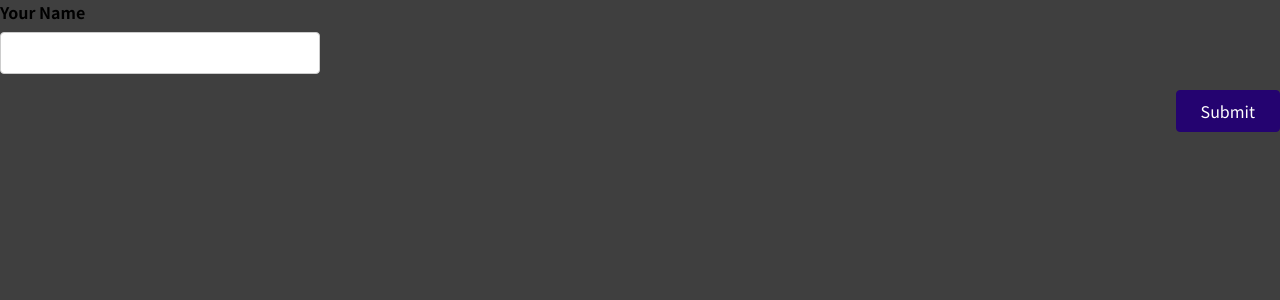
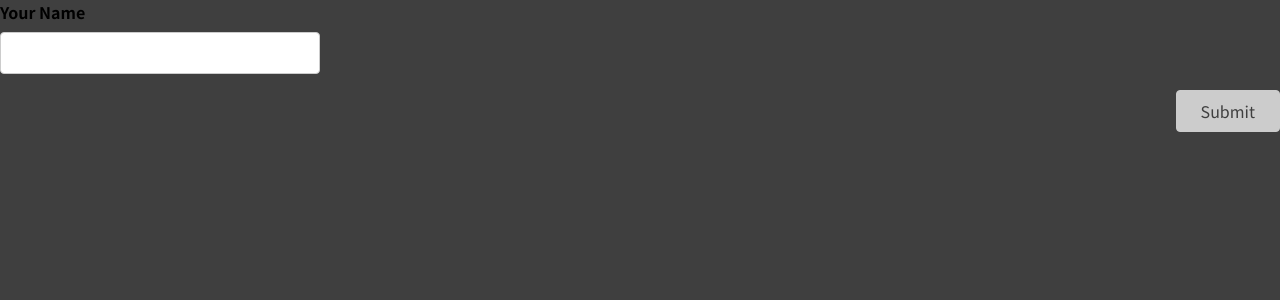
Before and after one commit to Shane-McDonald33/practice-forms, a React (Create React App) app: page / in a window 1280 px wide. Shown: the top 300 px of the page. Built offline with nearby package versions, Linux system fonts and the light colour scheme.

Commit message:
trimmed the code and added deeper validation

```diff
--- a/src/Components/SimpleInput.jsx
+++ b/src/Components/SimpleInput.jsx
@@ -5,49 +5,69 @@ import React, {useState, useEffect} from "react";
 const SimpleInput = (props) => {
     //const nameInputRef = useRef();
     const [enteredName, setEnteredName] = useState('');
-    const [enteredNameIsValid, setEnteredNameIsValid] = useState(false);
+    //const [enteredNameIsValid, setEnteredNameIsValid] = useState(false); //got rid of this state bc we don't need an extra validation state for inputing a name field,
     const [enteredNameTouched, setEnteredNameTouched] = useState(false);
+    const [formIsValid, setFormIsValid] = useState();
 
-    useEffect(() => {
+    // useEffect(() => { // tracks the effect happening on the state and returns a statement to the console, need better explanation for this code, however, in this case it was not needed
+    //     if (enteredNameIsValid) {
+    //         console.log('Name Is Valid')
+    //     }
+    // }, [enteredNameIsValid])
+
+    const enteredNameIsValid = enteredName.trim() !== '';
+    const nameInputIsInvalid = !enteredNameIsValid && enteredNameTouched//this checks that enteredNameIsValid params are not met and that enteredNameTouched params were met, a double form of validation
+
+    // let formIsValid = false
+    // if(enteredIsValid) {
+        // formIsValid = true
+    //} //*This is the same as the useEffect below, except more lean and doesn't cause the code to recheck the state with every event
+
+    useEffect(() => {// same as code above, except checks the state more rigorously
         if (enteredNameIsValid) {
-            console.log('Name Is Valid')
+            setFormIsValid(true);
+        } else {
+            setFormIsValid(false)
         }
-    }, [enteredNameIsValid])
+    }, [enteredNameIsValid]);
 
     const nameInputChangeHandler = (event) => {
         setEnteredName(event.target.value);
-        if (event.target.value.trim() !== '') {//FORM VALIDATION, this if check sees that the input field has characters entered into the field, 'trim' gets rid of whitespace,
-            //and if the enteredName state is empty, then it returns back to preventDefault and the app won't move forward
-            setEnteredNameIsValid(true);
-        }
+        // if (event.target.value.trim() !== '') {//FORM VALIDATION, this if check sees that the input field has characters entered into the field, 'trim' gets rid of whitespace,
+        //     //and if the enteredName state is empty, then it returns back to preventDefault and the app won't move forward
+        //     setEnteredNameIsValid(true);
+        // }
     };
 
     const nameInputBlurHandler = () => {
         setEnteredNameTouched(true);
-        if (enteredName.trim() === '') {//FORM VALIDATION, this if check sees that the input field has characters entered into the field, 'trim' gets rid of whitespace,
-            //and if the enteredName state is empty, then it returns back to preventDefault and the app won't move forward
-            setEnteredNameIsValid(false);
-        }
+        // if (enteredName.trim() === '') {//FORM VALIDATION, this if check sees that the input field has characters entered into the field, 'trim' gets rid of whitespace,
+        //     //and if the enteredName state is empty, then it returns back to preventDefault and the app won't move forward
+        //     setEnteredNameIsValid(false);
+        // }
     }
 
     const formSubmissionHandler = (event) => {
         event.preventDefault();
-        setEnteredNameTouched(true);
-        if (enteredName.trim() === '') {//FORM VALIDATION, this if check sees that the input field has characters entered into the field, 'trim' gets rid of whitespace,
-            //and if the enteredName state is empty, then it returns back to preventDefault and the app won't move forward
-            setEnteredNameIsValid(false)
+        //setEnteredNameTouched(true);
+        if (!enteredNameIsValid) {
             return;
         }
-        setEnteredNameIsValid(true);
-        console.log(enteredName)//checking state output
+        // if (enteredName.trim() === '') {//FORM VALIDATION, this if check sees that the input field has characters entered into the field, 'trim' gets rid of whitespace,
+        //     //and if the enteredName state is empty, then it returns back to preventDefault and the app won't move forward
+        //     setEnteredNameIsValid(false)
+        //     return;
+        // }
+        //setEnteredNameIsValid(true);
+        //console.log(enteredName)//checking state output
         // const enteredValue = nameInputRef.current.value;//this just sets state/informs the console what the state is
         // console.log(enteredValue);
         //nameInputRef.current.ref = ''//this will also clear input field, but it is bad practice and not recommended
         setEnteredName('');//clears the input field by using state
+        setEnteredNameTouched(false);
 
     }
 
-    const nameInputIsInvalid = !enteredNameIsValid && enteredNameTouched//this checks that enteredNameIsValid params are not met and that enteredNameTouched params were met, a double form of validation
 
     const nameInputClasses = nameInputIsInvalid
     ? 'form-control invalid'
@@ -57,11 +77,15 @@ const SimpleInput = (props) => {
         <form onSubmit={formSubmissionHandler}>
             <div className={nameInputClasses}>
                 <label htmlFor="name">Your Name</label>
-                <input type='text' id="name" onChange={nameInputChangeHandler} value={enteredName} onBlur={nameInputBlurHandler}/>
+                <input type='text'
+                 id="name"
+                  onChange={nameInputChangeHandler}
+                  value={enteredName}
+                  onBlur={nameInputBlurHandler}/>
                 {nameInputIsInvalid && <p className="error-text">Name Must Not Be Empty</p>}
             </div>
             <div className="form-actions">
-                <button>Submit</button>
+                <button disabled={!formIsValid}>Submit</button>
             </div>
         </form>
     );
--- a/src/index.css
+++ b/src/index.css
@@ -79,6 +79,15 @@ button:active {
   border-color: #33059e;
 }
 
+button:disabled,
+button:disabled:hover,
+button:disabled:active {
+  background-color: #ccc;
+  color: #3f3f3f;
+  border-color: #ccc;
+  cursor: not-allowed
+}
+
 .form-actions {
   text-align: right;
 }
```
